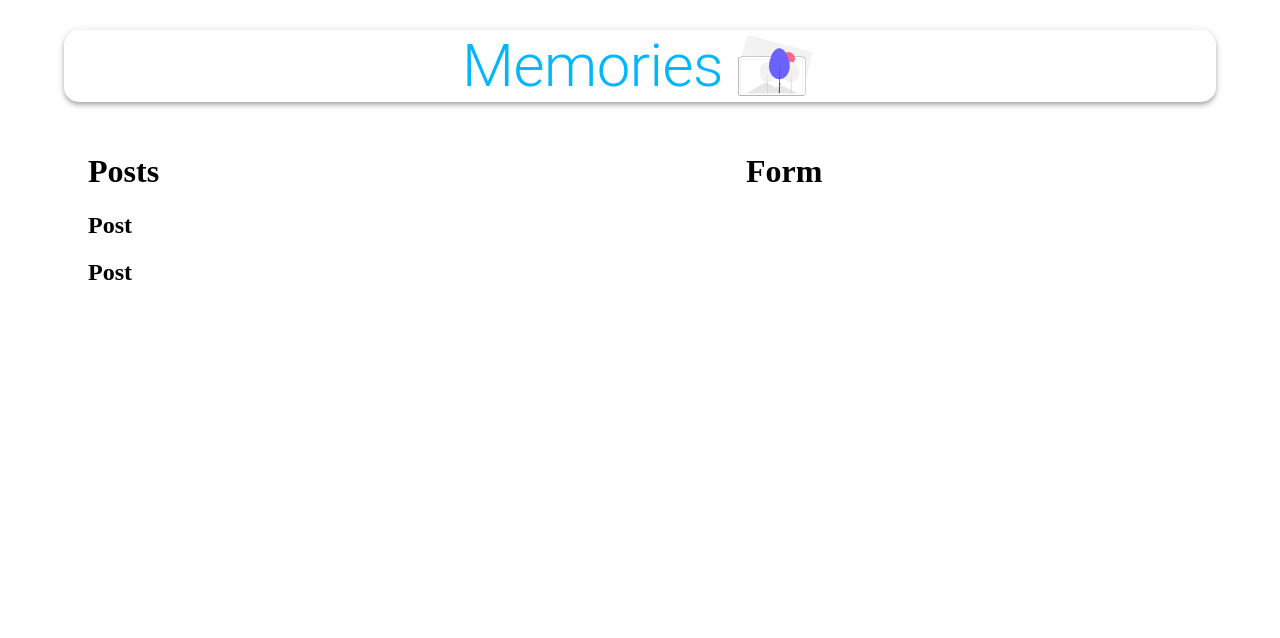
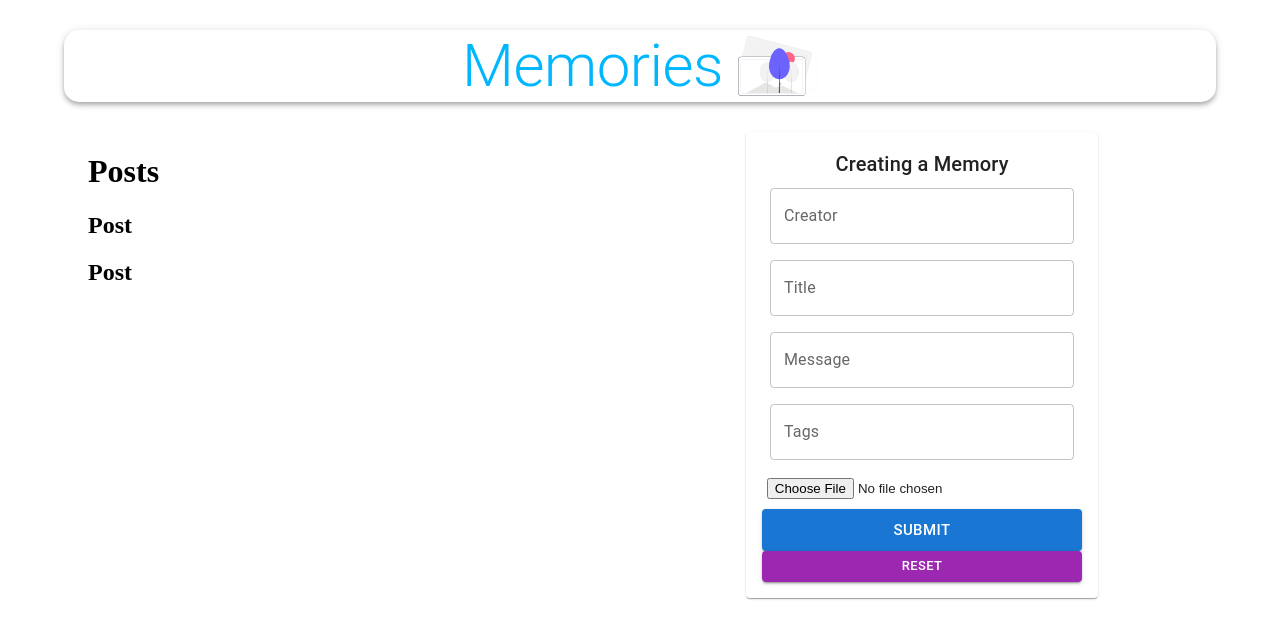
Before and after one commit to Akshay0231/memories-frontend, a React (Create React App) app: page / in a window 1280 px wide. Shown: the top 638 px of the page. Built offline with nearby package versions, Linux system fonts and the light colour scheme; no server answers.

Commit message:
Post | Form structure added for new post

```diff
--- a/src/components/Form/Form.js
+++ b/src/components/Form/Form.js
@@ -1,10 +1,51 @@
-import React from 'react'
+import React, { useState } from 'react'
 import useStyles from './styles'
+import { TextField, Button, Typography, Paper } from '@mui/material'
+import FileBase from 'react-file-base64'
 
 const Form = () => {
   const classes = useStyles()
+  const [postData, setPostData] = useState({ creator: "", title: "", message: "", tags: "", selectedFile: "" })
+
+  const handleSubmit = () => {
+    // console.log('submit clicked')
+  }
+
+  const clear = () => {
+    console.log('clear clicked')
+  }
+
   return (
-    <h1>Form</h1>
+    <Paper className={classes.paper}>
+      <form autoComplete='off' noValidate className={`${classes.root} ${classes.form}`} onSubmit={handleSubmit}>
+        <Typography variant='h6'>Creating a Memory</Typography>
+        <TextField name='creator' variant='outlined' label="Creator" fullWidth
+          value={postData.creator} onChange={event => setPostData({ ...postData, creator: event.target.value })}
+        />
+        <TextField name='title' variant='outlined' label="Title" fullWidth
+          value={postData.title} onChange={event => setPostData({ ...postData, title: event.target.value })}
+        />
+        <TextField name='message' variant='outlined' label="Message" fullWidth
+          value={postData.message} onChange={event => setPostData({ ...postData, message: event.target.value })}
+        />
+        <TextField name='tags' variant='outlined' label="Tags" fullWidth
+          value={postData.tags} onChange={event => setPostData({ ...postData, tags: event.target.value })}
+        />
+        <div className={classes.fileInput}>
+          <FileBase
+            type="file"
+            multiple={false}
+            onDone={({ base64 }) => setPostData({ ...postData, selectedFile: base64 })}
+          />
+        </div>
+        <Button className={classes.buttonSubmit} variant="contained" color="primary" size="large" type="submit" fullWidth>
+          Submit
+        </Button>
+        <Button variant="contained" color="secondary" size="small" onClick={clear} fullWidth>
+          Reset
+        </Button>
+      </form>
+    </Paper >
   )
 }
 
```
